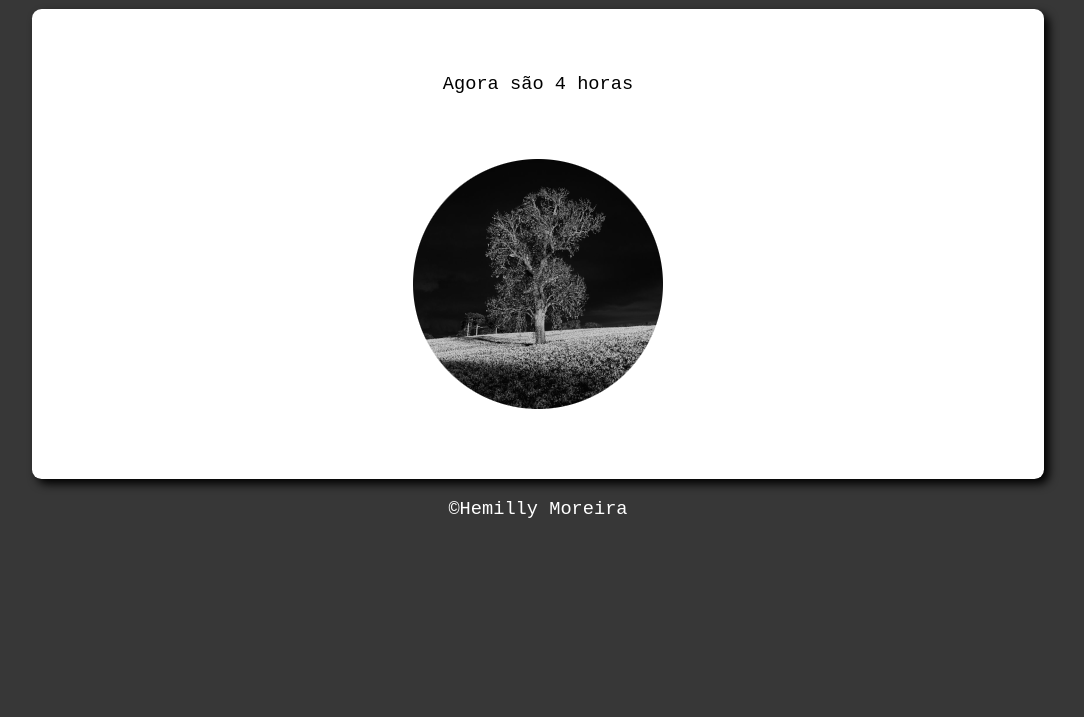
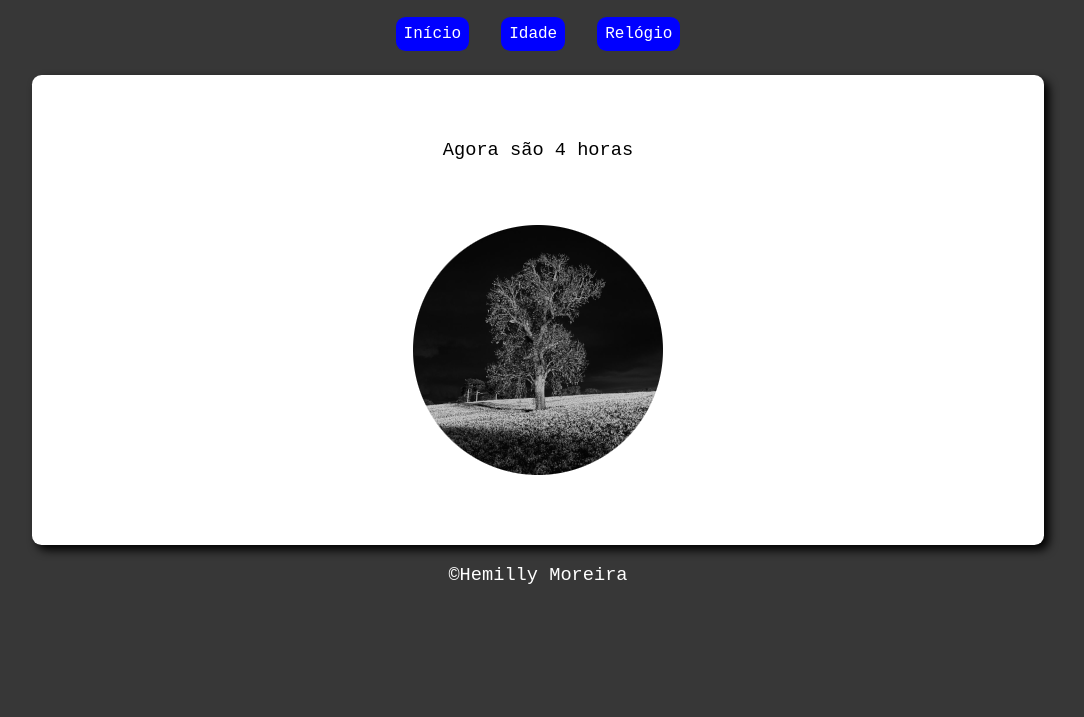
Before and after one commit to Hemyms/JavaScript, a plain HTML site: page relogio.html in a window 1280 px wide. Shown: the part 83-800 px from the top of the page, without its empty margins (102-1186 px from the left). Drawn offline with Linux system fonts and the light colour scheme.

Commit message:
Add files via upload

```diff
--- a/css/styleidade.css
+++ b/css/styleidade.css
@@ -12,3 +12,19 @@ section{
     margin: auto;
     box-shadow: 5px 5px 10px;
 }
+ul{
+    display: flex;
+    padding: 1rem;
+    justify-content: center;
+    list-style: none;
+    font-size: 1rem;
+}
+
+a{
+    margin: 1rem;
+    text-decoration: none;
+    background: blue;
+    color: white;
+    padding: 0.5rem;
+    border-radius: 0.6rem;
+}
--- a/css/stylerelogio.css
+++ b/css/stylerelogio.css
@@ -16,3 +16,19 @@ section{
 div{
     padding: 2rem;
 }
+ul{
+    display: flex;
+    padding: 1rem;
+    justify-content: center;
+    list-style: none;
+    font-size: 1rem;
+}
+
+a{
+    margin: 1rem;
+    text-decoration: none;
+    background: blue;
+    color: white;
+    padding: 0.5rem;
+    border-radius: 0.6rem;
+}
--- a/relogio.html
+++ b/relogio.html
@@ -12,6 +12,11 @@
         <h1>
             Que horas são!
         </h1>
+        <ul>
+            <li><a href="index.html">Início</a></li>
+            <li><a href="idade.html">Idade</a></li>
+            <li><a href="relogio.html">Relógio</a></li>
+        </ul>
     </header>
 
     <section>
```
Also changed, not shown: js/f.adolescente.png (added).
